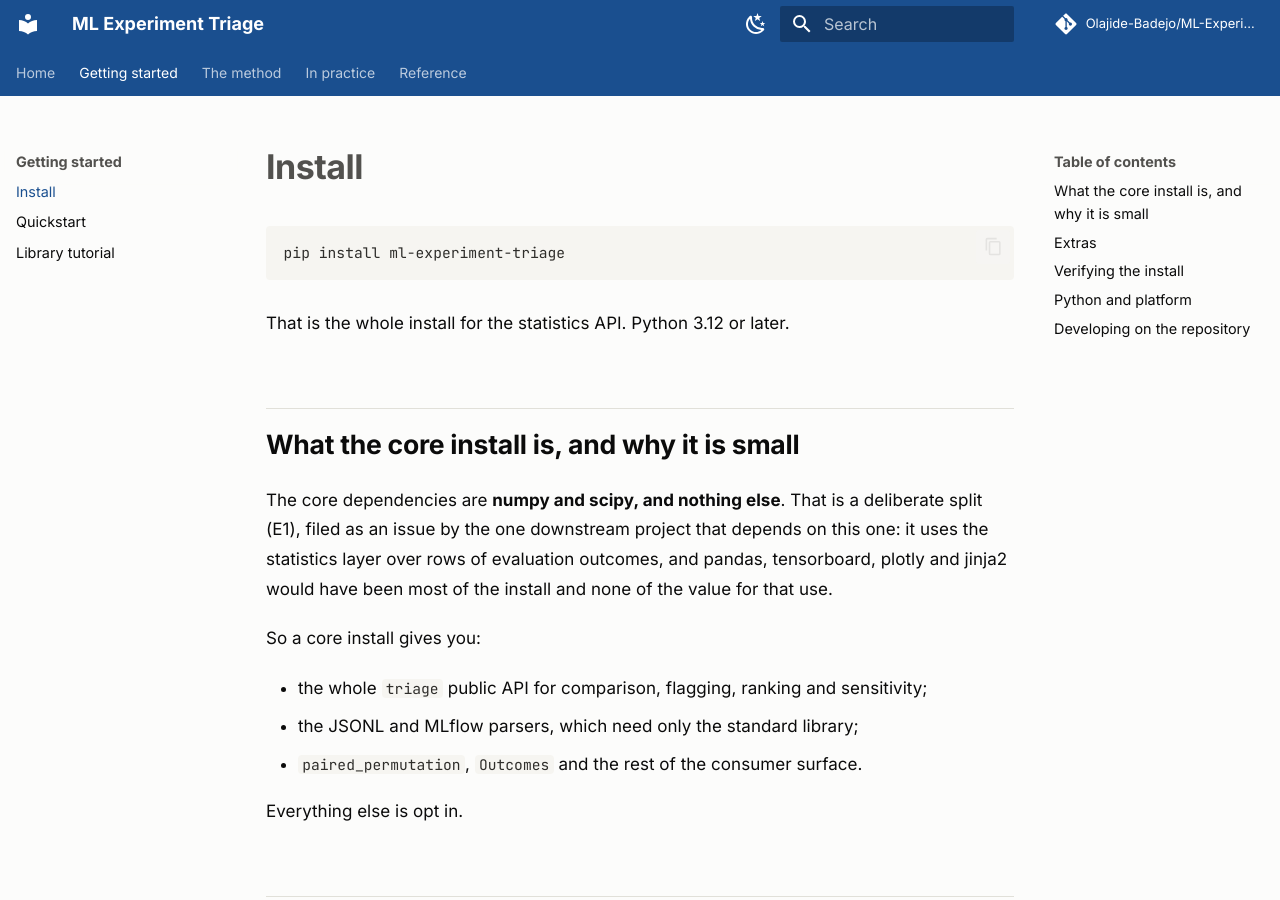
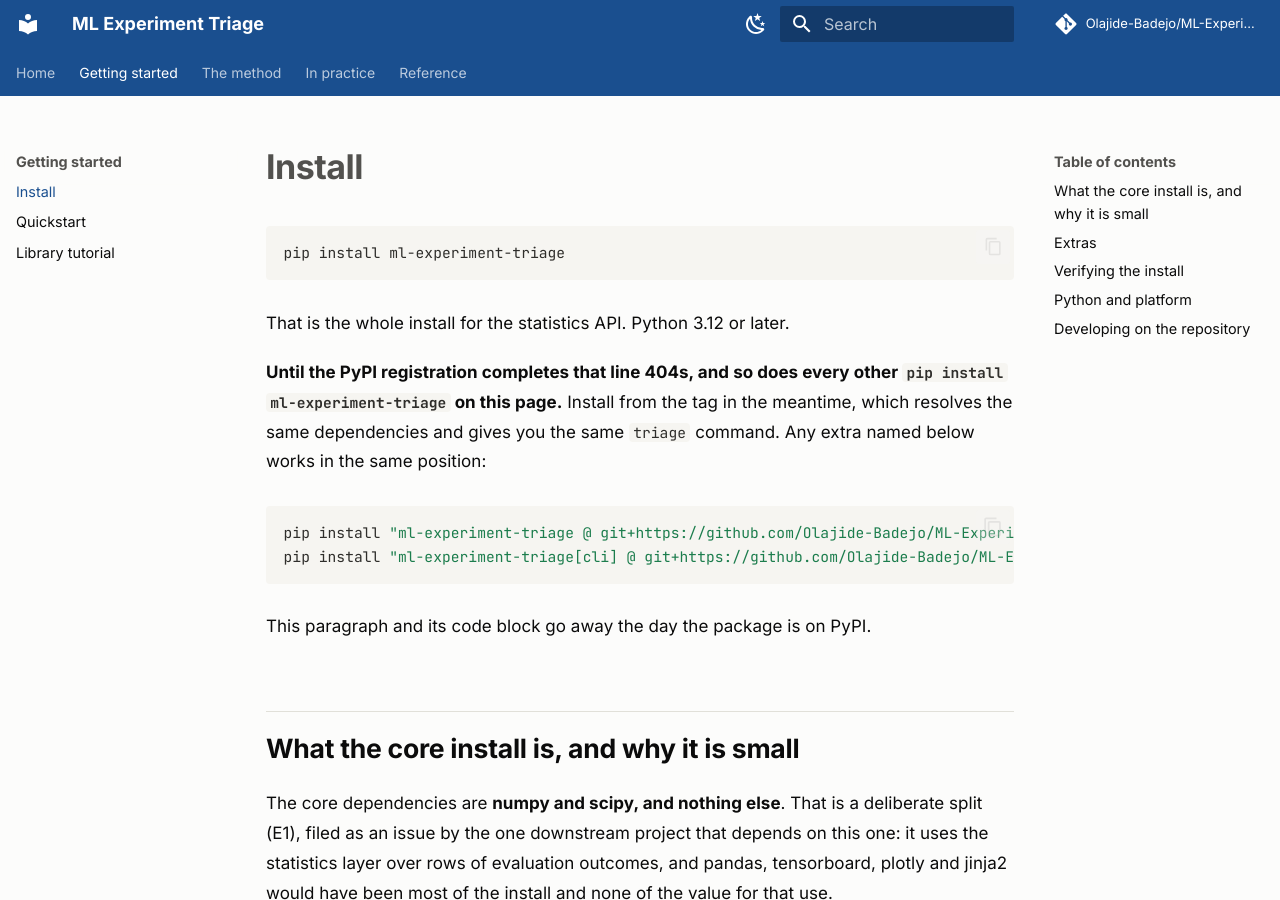
Before and after one commit to Olajide-Badejo/ML-Experiment-Triage, an MkDocs documentation site: the page built from docs/install.md, in a window 1280 px wide and 900 px high. Built offline with MkDocs 1.6.1 and Material for MkDocs 9.7.7, drawn with Linux system fonts in a browser that asks for light colours; comment, search, counter and statistics services are not loaded.

Commit message:
Carry the temporary git install into the docs site
The README fix left the site still telling readers to run a command that
404s: `docs/install.md` in two places and `docs/index.md` in one. The
docs site is what the documentation links point at, so fixing only the
README fixed the copy fewer people read.

Same wording as the README, same removal instruction. `install.md` gets
one block covering both the bare and the extras form rather than a note
per code fence, so publication day is one deletion per page.

````diff
--- a/docs/install.md
+++ b/docs/install.md
@@ -5,6 +5,18 @@ pip install ml-experiment-triage
 ```
 
 That is the whole install for the statistics API. Python 3.12 or later.
+
+**Until the PyPI registration completes that line 404s, and so does every other
+`pip install ml-experiment-triage` on this page.** Install from the tag in the
+meantime, which resolves the same dependencies and gives you the same `triage`
+command. Any extra named below works in the same position:
+
+```bash
+pip install "ml-experiment-triage @ git+https://github.com/Olajide-Badejo/ML-Experiment-Triage.git@v1.1.0"
+pip install "ml-experiment-triage[cli] @ git+https://github.com/Olajide-Badejo/ML-Experiment-Triage.git@v1.1.0"
+```
+
+This paragraph and its code block go away the day the package is on PyPI.
 
 ## What the core install is, and why it is small
 
````
Also changed, not shown: docs/index.md (+10 -0 lines).
